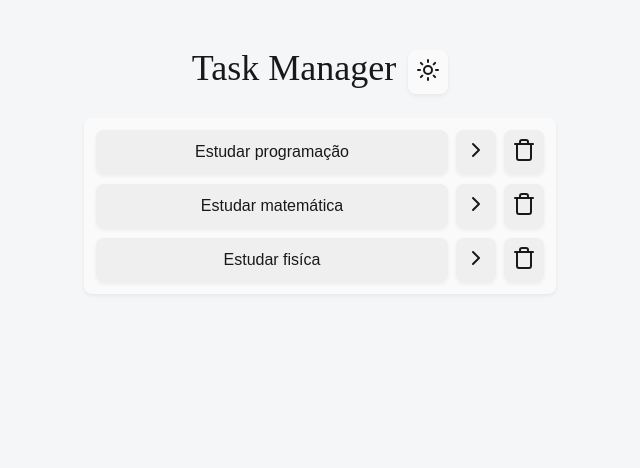
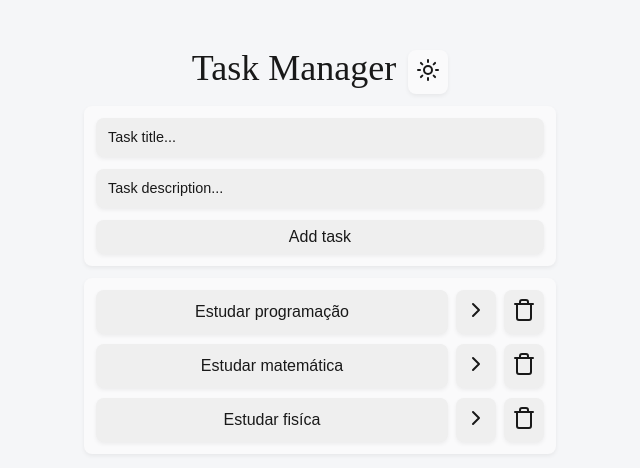
Before and after one commit to techpedroso/react-task-manager, a React (Vite) app: page / in a window 1280 px wide. Shown: the top 468 px of the page, without its empty margins (320-960 px from the left). Built offline with nearby package versions, Linux system fonts and the light colour scheme.

Commit message:
feat(app): implement add task functionality

```diff
--- a/src/App.jsx
+++ b/src/App.jsx
@@ -6,6 +6,8 @@ import Container from "./components/Container/Container.jsx"
 import Task from "./components/Task/Task.jsx"
 import AddTask from "./components/AddTask/AddTask.jsx"
 import Icon from "./components/Icon/Icon.jsx";
+
+import {v4} from "uuid";
 
 function App() {
   const [tasks, setTasks] = useState([
@@ -42,6 +44,20 @@ function App() {
 
   const themeIcon = theme === "light" ? "sun" : "moon";
 
+  function onAddTaskSubmit(title, description) {
+    if (!title.trim() || !description.trim())
+      return;
+
+    const newTask = {
+      id: v4(),
+      title: title,
+      description: description,
+      isCompleted: false
+    };
+
+    setTasks([...tasks, newTask]);
+  }
+
   function onTaskComplete(taskId) {
     const newTasks = tasks.map(task => {
       if (task.id === taskId) {
@@ -72,7 +88,8 @@ function App() {
 
       {/* Form */}
       <Container>
-
+        <AddTask onAddTaskSubmit={onAddTaskSubmit}>
+        </AddTask>
       </Container>
 
       {/* List */}
--- a/src/components/AddTask/AddTask.css
+++ b/src/components/AddTask/AddTask.css
@@ -0,0 +1,8 @@
+.form-container {
+    width: 40%;
+}
+
+.form-input::placeholder {
+    font-size: 0.90rem;
+    color: var(--color-text);
+}
--- a/src/components/AddTask/AddTask.jsx
+++ b/src/components/AddTask/AddTask.jsx
@@ -1,5 +1,40 @@
-function AddTask() {
-    return <h1>Add task</h1>
+import { useState } from "react";
+import "./AddTask.css";
+
+function AddTask(props) {
+    const [title, setTitle] = useState("");
+    const [description, setDescription] = useState("");
+
+    return (
+        <div className="base-container form-container flex flex-column gap-lg">
+            <input
+                id="task-title"
+                name="task-title"
+                className="surface-container form-input"
+                type="text"
+                placeholder="Task title..."
+                value={title}
+                onChange={(event) => setTitle(event.target.value)}
+            />
+
+            <input
+                id="task-description"
+                name="task-description"
+                className="surface-container form-input"
+                type="text"
+                placeholder="Task description..."
+                value={description}
+                onChange={(event) => setDescription(event.target.value)}
+            />
+            <button onClick={() => {
+                props.onAddTaskSubmit(title, description);
+                setTitle("");
+                setDescription("");
+            }} className="button button-icon">
+                Add task
+            </button>
+        </div>
+    );
 }
 
 export default AddTask;
```
